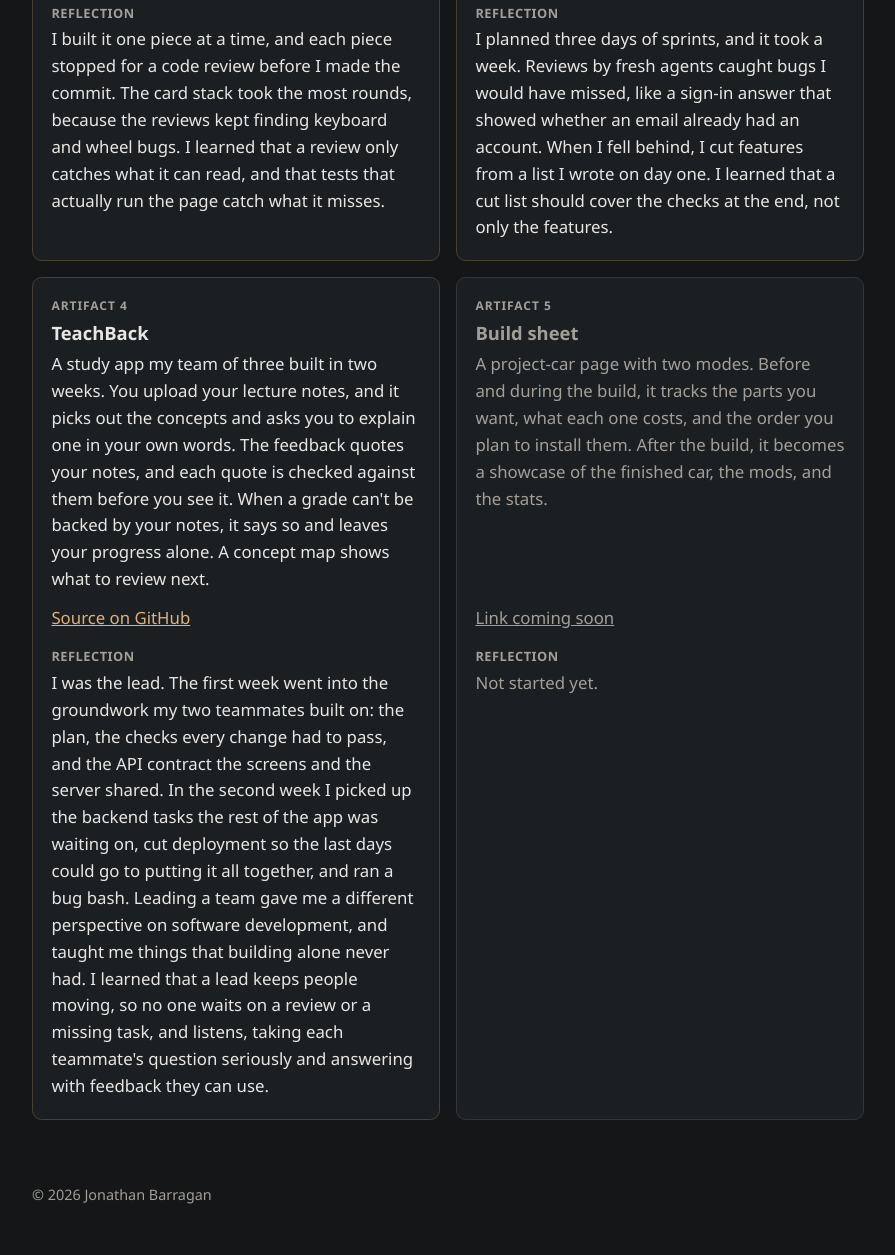
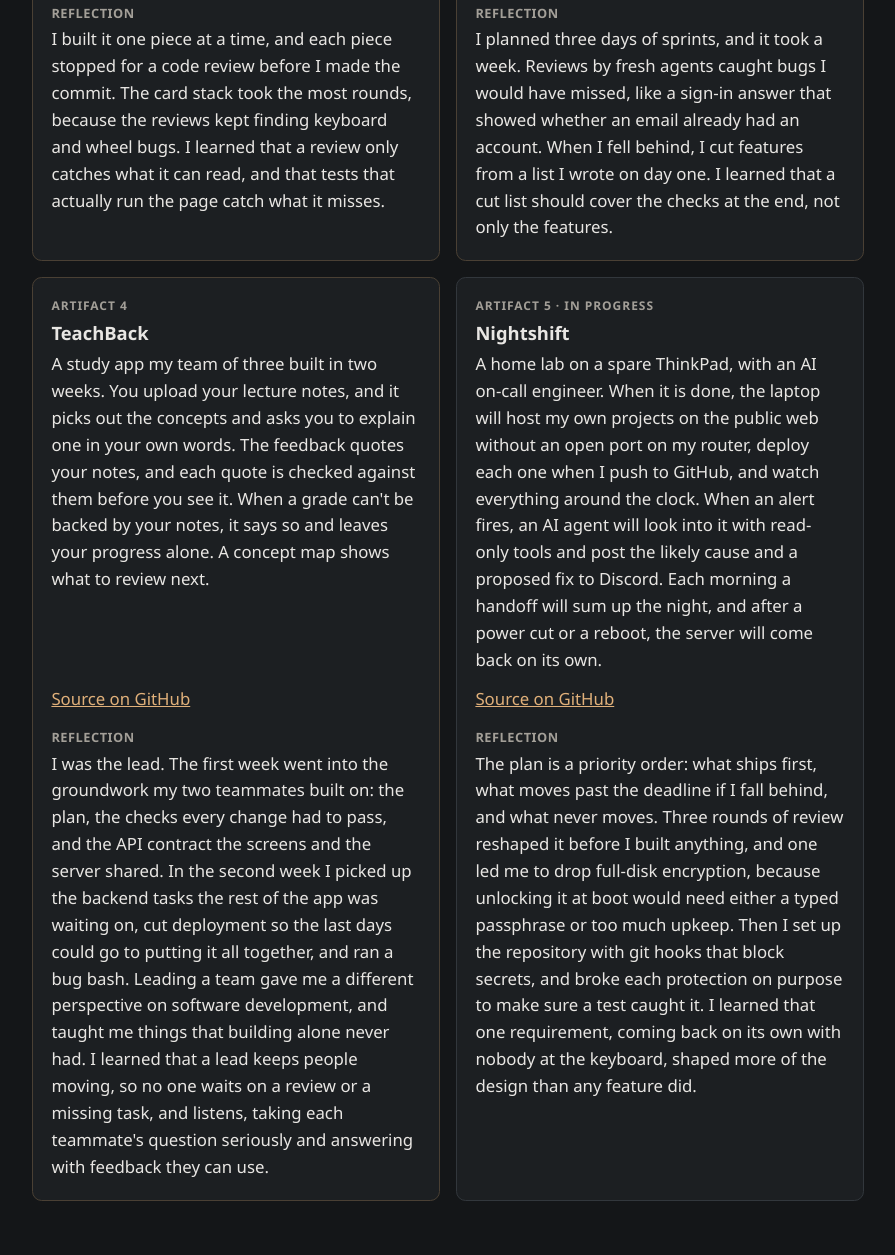
Before and after one commit to jbarra2/jbarra2.github.io, a plain HTML site: page index.html in a window 1280 px wide. Shown: the part 992-2247 px from the top of the page, without its empty margins (192-1087 px from the left). Drawn offline with Linux system fonts and the light colour scheme.

Commit message:
Replace Artifact 5 with Nightshift and fill in its card as in progress

```diff
--- a/index.html
+++ b/index.html
@@ -143,18 +143,36 @@
             </p>
           </article>
 
-          <article class="card" id="artifact-5" data-status="placeholder">
-            <p class="card-label">Artifact 5</p>
-            <h3 class="card-title">Build sheet</h3>
+          <article class="card" id="artifact-5" data-status="in-progress">
+            <p class="card-label">Artifact 5 · In progress</p>
+            <h3 class="card-title">Nightshift</h3>
             <p class="card-summary">
-              A project-car page with two modes. Before and during the build,
-              it tracks the parts you want, what each one costs, and the order
-              you plan to install them. After the build, it becomes a showcase
-              of the finished car, the mods, and the stats.
+              A home lab on a spare ThinkPad, with an AI on-call engineer. When
+              it is done, the laptop will host my own projects on the public
+              web without an open port on my router, deploy each one when I
+              push to GitHub, and watch everything around the clock. When an
+              alert fires, an AI agent will look into it with read-only tools
+              and post the likely cause and a proposed fix to Discord. Each
+              morning a handoff will sum up the night, and after a power cut
+              or a reboot, the server will come back on its own.
             </p>
-            <a class="card-link" href="#">Link coming soon</a>
+            <a
+              class="card-link"
+              href="https://github.com/jbarra2/nightshift"
+              >Source on GitHub</a
+            >
             <h4 class="card-reflection-heading">Reflection</h4>
-            <p class="card-reflection">Not started yet.</p>
+            <p class="card-reflection">
+              The plan is a priority order: what ships first, what moves past
+              the deadline if I fall behind, and what never moves. Three rounds
+              of review reshaped it before I built anything, and one led me to
+              drop full-disk encryption, because unlocking it at boot would
+              need either a typed passphrase or too much upkeep. Then I set up
+              the repository with git hooks that block secrets, and broke each
+              protection on purpose to make sure a test caught it. I learned
+              that one requirement, coming back on its own with nobody at the
+              keyboard, shaped more of the design than any feature did.
+            </p>
           </article>
         </div>
       </section>
```
Also changed, not shown: 1 other file.
